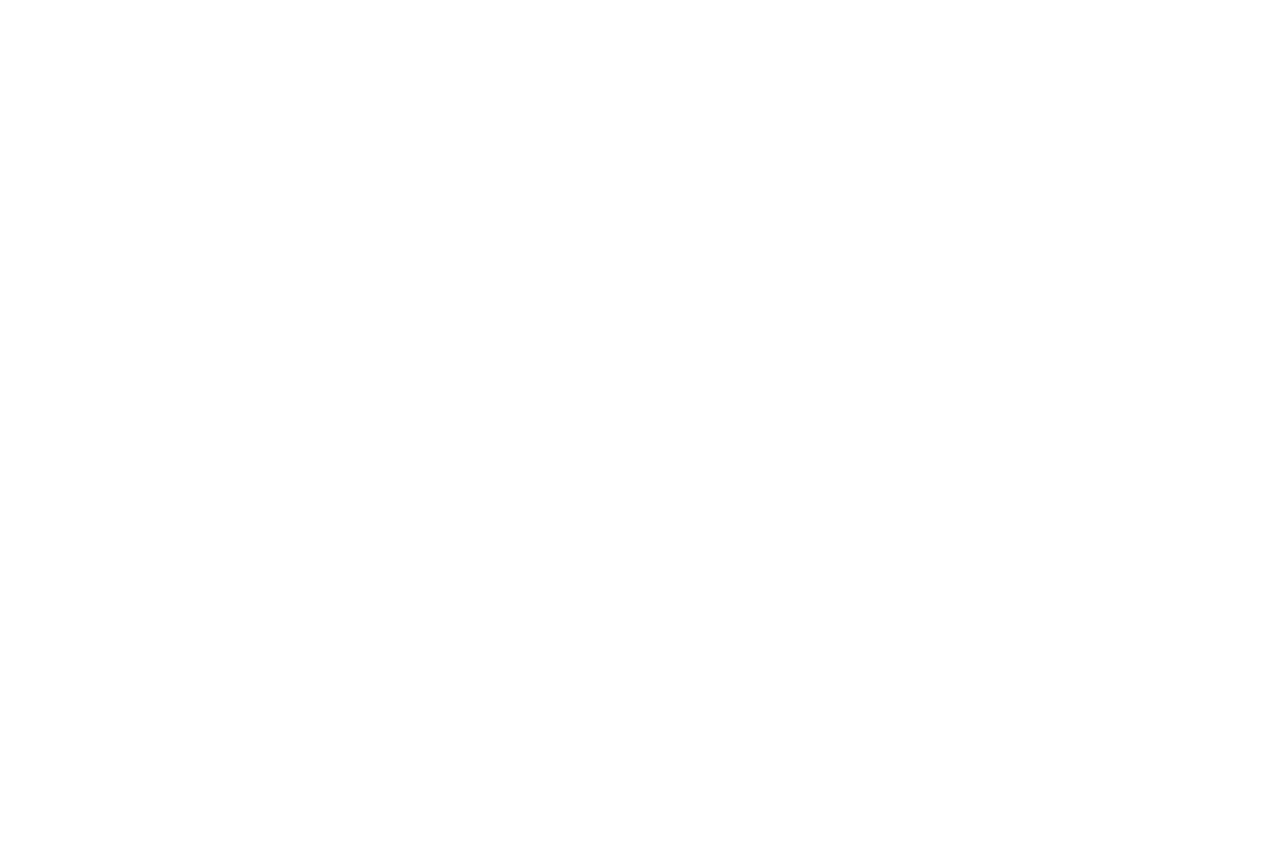
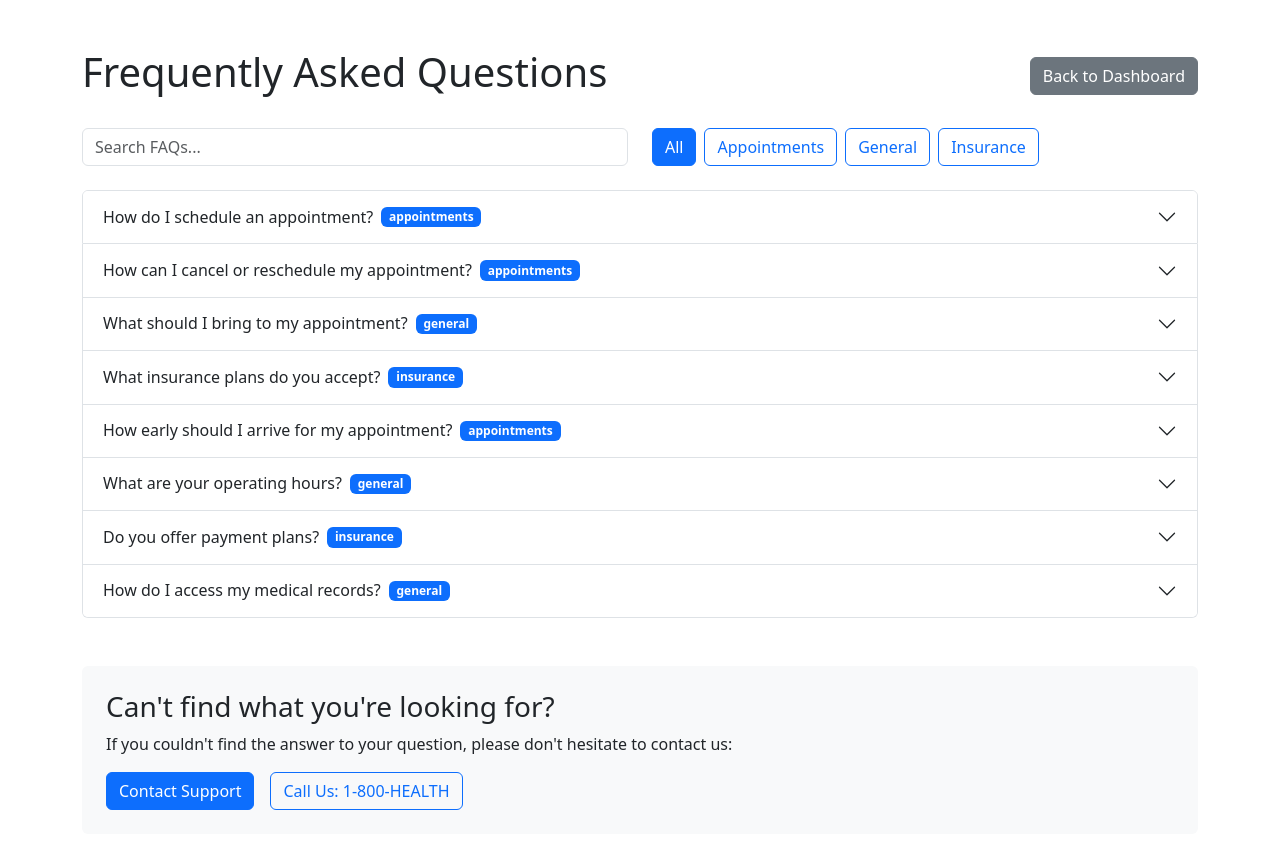
Before and after one commit to MedTrackSWE/MedTrack, a React (Vite) app in the folder MedTrack/: page /faq in a window 1280 px wide. Before the commit this address had no page. Shown: the top 848 px of the page. Before the commit the page ends 800 px from the top, so only its background shows below. Built offline with nearby package versions, Linux system fonts and the light colour scheme.

Commit message:
added faq page

```diff
--- a/MedTrack/src/main.tsx
+++ b/MedTrack/src/main.tsx
@@ -4,7 +4,8 @@
 import Dashboard from './pages/Dashboard'
 import PopupPage from './pages/PopupPage';
 import MedicalHistory from './pages/MedicalHistory';
-import AppointmentScheduler from './pages/AppointmentScheduler';
+import AppointmentScheduler from './pages/AppointmentScheduler'
+import FAQPage from './pages/FAQ';
 import { BrowserRouter, Routes, Route } from 'react-router-dom'
 import 'bootstrap/dist/css/bootstrap.css'
 
@@ -18,6 +19,7 @@
         <Route path="/popup" element={<PopupPage />} />
         <Route path="/medical-history" element={<MedicalHistory />} />
         <Route path="/appointment-scheduler" element={<AppointmentScheduler />} />
+        <Route path="/faq" element={<FAQPage />} />
       </Routes>
     </BrowserRouter>
   </React.StrictMode>,
--- a/MedTrack/src/pages/Dashboard.tsx
+++ b/MedTrack/src/pages/Dashboard.tsx
@@ -158,7 +158,9 @@
                 <p className="text-muted mb-4">Find answers to common questions</p>
                 <Button
                   color="outline-secondary"
-                  onClick={() => handleNavigation('faq')}
+                  onClick={() => navigate('/faq')}
+
+
                 >
                   View FAQ
                 </Button>
--- /dev/null
+++ b/MedTrack/src/pages/FAQ.tsx
@@ -0,0 +1,192 @@
+import React, { useState, useEffect } from 'react';
+
+const FAQPage = () => {
+  const [activeCategory, setActiveCategory] = useState('all');
+  const [searchQuery, setSearchQuery] = useState('');
+
+  // Initialize Bootstrap components after the component mounts
+  useEffect(() => {
+    // This ensures Bootstrap's JavaScript runs after the DOM is ready
+    const script = document.createElement('script');
+    script.src = 'https://cdnjs.cloudflare.com/ajax/libs/bootstrap/5.3.2/js/bootstrap.bundle.min.js';
+    script.async = true;
+    document.body.appendChild(script);
+
+    return () => {
+      document.body.removeChild(script);
+    };
+  }, []);
+
+  const faqData = [
+    {
+      id: 1,
+      category: 'appointments',
+      question: 'How do I schedule an appointment?',
+      answer: 'You can schedule an appointment through our online portal by clicking the "Schedule Appointment" button. Select your preferred hospital, date, and available time slot. You can also call our helpline for assistance.'
+    },
+    {
+      id: 2,
+      category: 'appointments',
+      question: 'How can I cancel or reschedule my appointment?',
+      answer: 'To cancel or reschedule, go to "Upcoming Appointments" in your dashboard. You can either click "Cancel Appointment" or "Reschedule Appointment". Please note that we require at least 24 hours notice for cancellations.'
+    },
+    {
+      id: 3,
+      category: 'general',
+      question: 'What should I bring to my appointment?',
+      answer: 'Please bring a valid photo ID, your insurance card, a list of current medications, and any relevant medical records or test results. If this is your first visit, please arrive 15 minutes early to complete registration.'
+    },
+    {
+      id: 4,
+      category: 'insurance',
+      question: 'What insurance plans do you accept?',
+      answer: 'We accept most major insurance plans including Medicare and Medicaid. Please contact our billing department or check with your insurance provider to verify coverage for specific procedures.'
+    },
+    {
+      id: 5,
+      category: 'appointments',
+      question: 'How early should I arrive for my appointment?',
+      answer: 'Please arrive 15 minutes before your scheduled appointment time. For first-time visits, we recommend arriving 30 minutes early to complete necessary paperwork.'
+    },
+    {
+      id: 6,
+      category: 'general',
+      question: 'What are your operating hours?',
+      answer: 'Our standard operating hours are Monday to Friday, 8:00 AM to 6:00 PM. Some locations offer extended hours and weekend appointments. Please check with your specific location for exact timings.'
+    },
+    {
+      id: 7,
+      category: 'insurance',
+      question: 'Do you offer payment plans?',
+      answer: 'Yes, we offer flexible payment plans for patients who qualify. Please discuss with our billing department to learn more about our payment options and financial assistance programs.'
+    },
+    {
+      id: 8,
+      category: 'general',
+      question: 'How do I access my medical records?',
+      answer: 'You can access your medical records through our patient portal. For printed copies, please submit a written request to our medical records department. Processing may take 5-7 business days.'
+    }
+  ];
+
+  const categories = ['all', ...new Set(faqData.map(item => item.category))];
+
+  const handleBackToDashboard = () => {
+    window.location.href = '/dashboard';
+  };
+
+  const filteredFAQs = faqData
+    .filter(faq =>
+      (activeCategory === 'all' || faq.category === activeCategory) &&
+      (searchQuery === '' ||
+        faq.question.toLowerCase().includes(searchQuery.toLowerCase()) ||
+        faq.answer.toLowerCase().includes(searchQuery.toLowerCase()))
+    );
+
+  return (
+    <div className="container mt-5">
+      {/* Bootstrap CSS */}
+      <link
+        href="https://cdnjs.cloudflare.com/ajax/libs/bootstrap/5.3.2/css/bootstrap.min.css"
+        rel="stylesheet"
+      />
+
+      <div className="d-flex justify-content-between align-items-center mb-4">
+        <h1>Frequently Asked Questions</h1>
+        <button className="btn btn-secondary" onClick={handleBackToDashboard}>
+          Back to Dashboard
+        </button>
+      </div>
+
+      <div className="row mb-4">
+        <div className="col-md-6">
+          <div className="input-group">
+            <input
+              type="text"
+              className="form-control"
+              placeholder="Search FAQs..."
+              value={searchQuery}
+              onChange={(e) => setSearchQuery(e.target.value)}
+            />
+            {searchQuery && (
+              <button
+                className="btn btn-outline-secondary"
+                onClick={() => setSearchQuery('')}
+              >
+                Clear
+              </button>
+            )}
+          </div>
+        </div>
+        <div className="col-md-6">
+          <div className="d-flex gap-2 flex-wrap">
+            {categories.map((category) => (
+              <button
+                key={category}
+                className={`btn ${
+                  activeCategory === category ? 'btn-primary' : 'btn-outline-primary'
+                }`}
+                onClick={() => setActiveCategory(category)}
+              >
+                {category.charAt(0).toUpperCase() + category.slice(1)}
+              </button>
+            ))}
+          </div>
+        </div>
+      </div>
+
+      {filteredFAQs.length === 0 ? (
+        <div className="alert alert-info">
+          No FAQs found matching your search criteria.
+        </div>
+      ) : (
+        <div className="accordion" id="faqAccordion">
+          {filteredFAQs.map((faq) => (
+            <div className="accordion-item" key={faq.id}>
+              <h2 className="accordion-header">
+                <button
+                  className="accordion-button collapsed"
+                  type="button"
+                  data-bs-toggle="collapse"
+                  data-bs-target={`#faq-${faq.id}`}
+                  aria-expanded="false"
+                  aria-controls={`faq-${faq.id}`}
+                >
+                  {faq.question}
+                  <span className="badge bg-primary ms-2">
+                    {faq.category}
+                  </span>
+                </button>
+              </h2>
+              <div
+                id={`faq-${faq.id}`}
+                className="accordion-collapse collapse"
+                data-bs-parent="#faqAccordion"
+              >
+                <div className="accordion-body">
+                  {faq.answer}
+                </div>
+              </div>
+            </div>
+          ))}
+        </div>
+      )}
+
+      <div className="mt-5 mb-4 p-4 bg-light rounded">
+        <h3>Can't find what you're looking for?</h3>
+        <p className="mb-3">
+          If you couldn't find the answer to your question, please don't hesitate to contact us:
+        </p>
+        <div className="d-flex gap-3">
+          <button className="btn btn-primary">
+            Contact Support
+          </button>
+          <button className="btn btn-outline-primary">
+            Call Us: 1-800-HEALTH
+          </button>
+        </div>
+      </div>
+    </div>
+  );
+};
+
+export default FAQPage;
```
